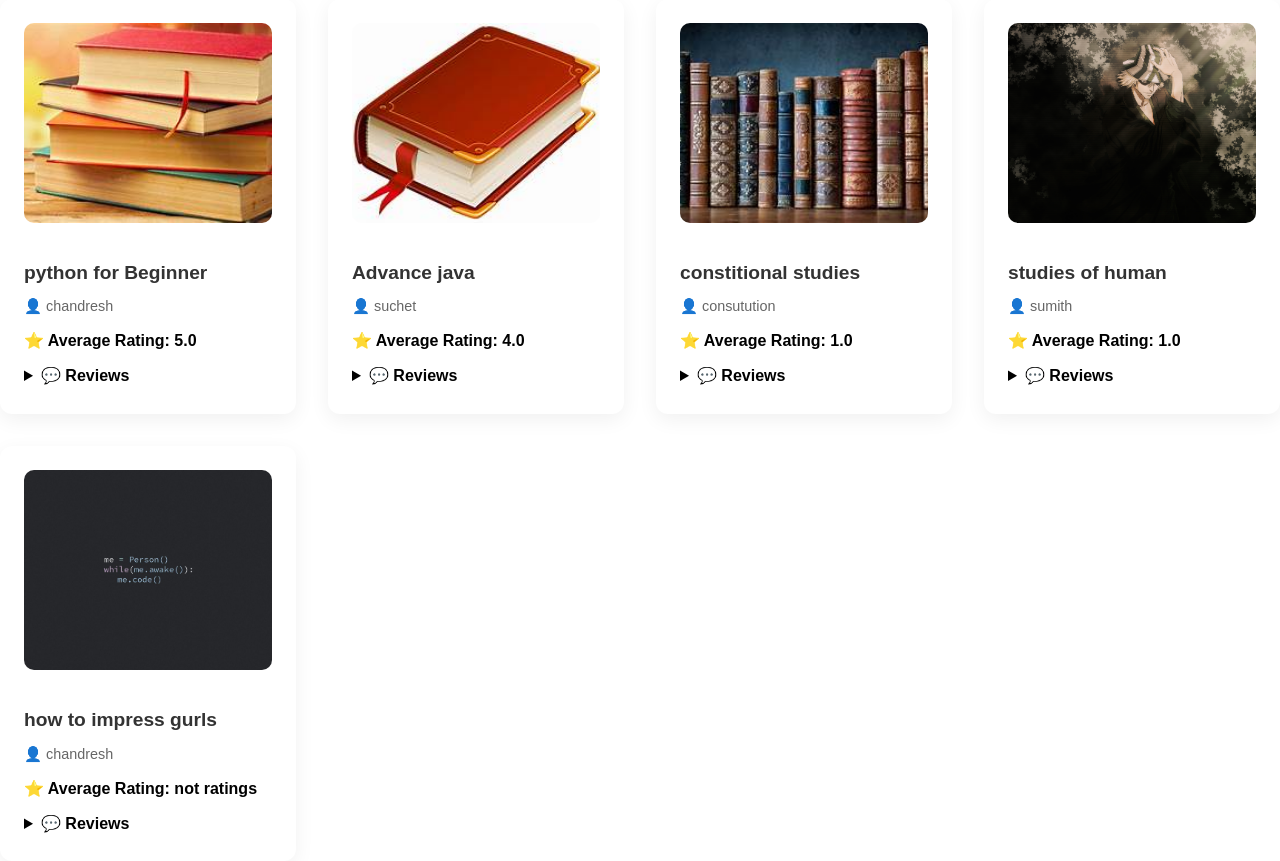
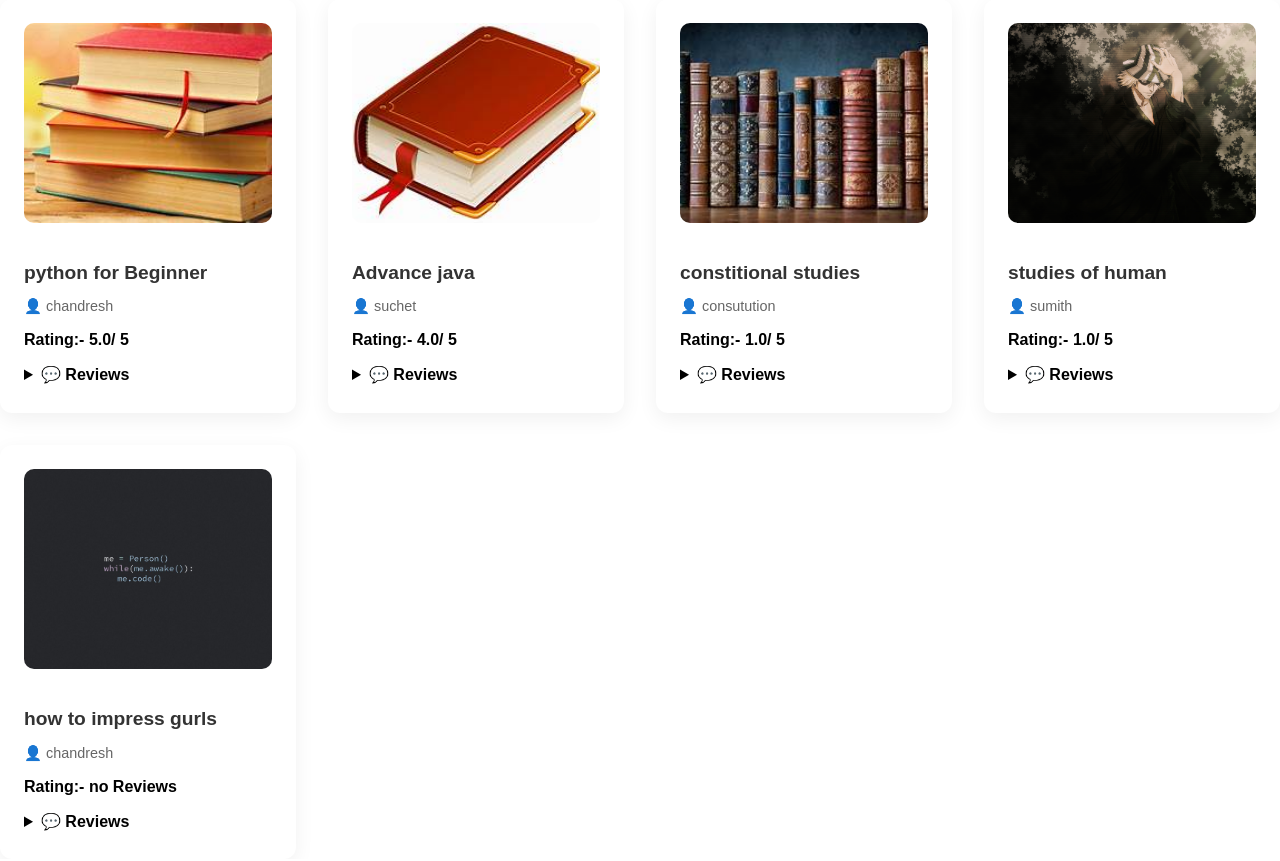
Before and after one commit to Chandresh-spec/books_manager, a Django app: page /books/home_page/ in a window 1280 px wide. Shown: the part 157-1018 px from the top of the page. Run offline with Django 5.2, Linux system fonts and the light colour scheme; data comes from the database, SQL or seed files in the repository.

Commit message:
added average feature

```diff
--- a/books/templates/home.html
+++ b/books/templates/home.html
@@ -18,21 +18,20 @@
             <p class="author">👤 {{ book.author.name }}</p>
 
             <p class="rating">
-           ⭐ Average Rating:
-           {% with book.rating_set.all as ratings %}
-           {% if ratings %}
-           {{ratings|average}}
-           {% else %}
+                Rating:-
+                {% with book.rating_set.all as ratings %}
+                {% if ratings %}
+                {{ratings|average}}/  5
 
-           not ratings
+                {% else %}
+                no Reviews
+
+                {% endif %}
 
 
-
-           {% endif %}
+                {% endwith %}
 
 
-
-           {% endwith %}
 
 
             </p>
--- a/books/templatetags/custom_tags.py
+++ b/books/templatetags/custom_tags.py
@@ -1,14 +1,12 @@
 from django import template
-
 
 
 register=template.Library()
 
 @register.filter
 
-
 def average(queryset):
-    values=[obj.stars for obj in queryset if obj.stars is not None]
+    values=[obj.stars  for obj in queryset if obj.stars  is not None]
 
     if not values:
         return "no ratings"
```
